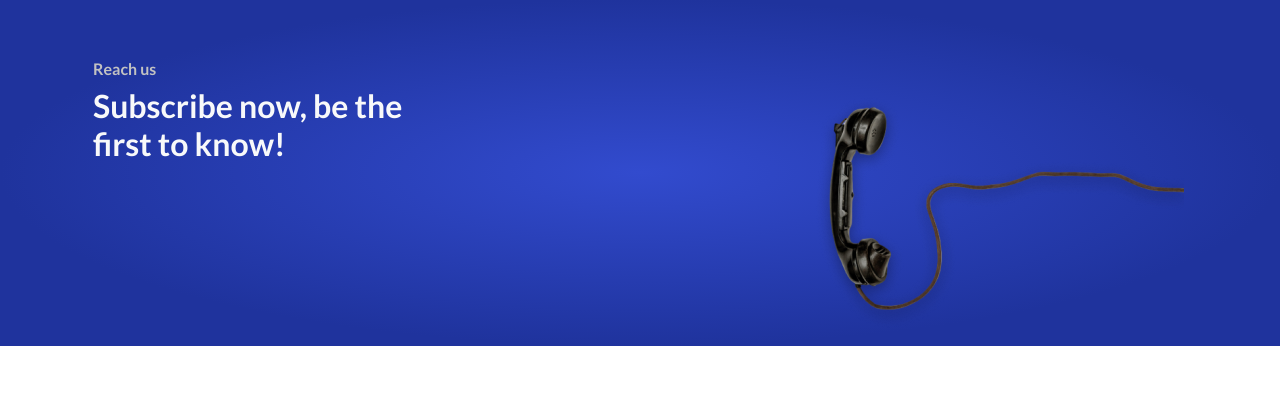
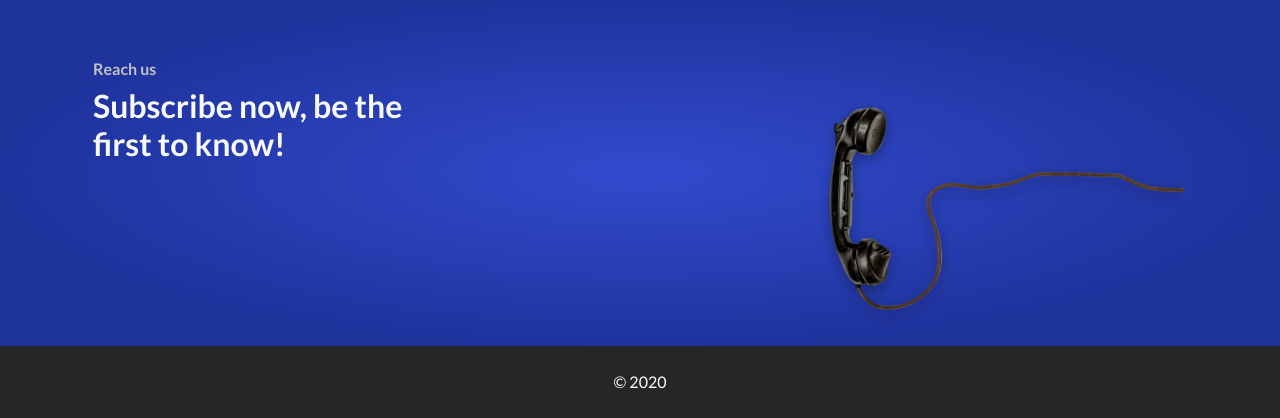
Before and after one commit to judexes/TC-scan, a PHP site: page / in a window 1280 px wide. Shown: the part 2560-2978 px from the top of the page. Before the commit the page ends 2906 px from the top, so only its background shows below. Run offline with PHP 8.4, Linux system fonts and the light colour scheme.

Commit message:
added fotter section

```diff
--- a/index.php
+++ b/index.php
@@ -235,6 +235,16 @@
             </div>
         </section>
 
+        <section class="footer-section pt-4 pb-4">
+            <div class="container-fluid copyright">
+                <div class="row">
+                    <div class="col-12">
+                        <p class="text-center text-white mb-0">&copy; 2020</p>
+                    </div>
+                </div>
+            </div>
+        </section>
+
 
 <!-- TEST CODE SECTION -->
 
--- a/style/main.css
+++ b/style/main.css
@@ -150,7 +150,10 @@ body::-webkit-scrollbar-thumb {
 .reach-us-section {
     padding-top: 60px;
     background: radial-gradient(50% 50% at 50% 50%, #324BCE 0%, #1F339D 100%);
-        }
+}
+.footer-section {
+    background-color: #262627;
+}
 .btn {
     min-width: max-content;
 }
```
